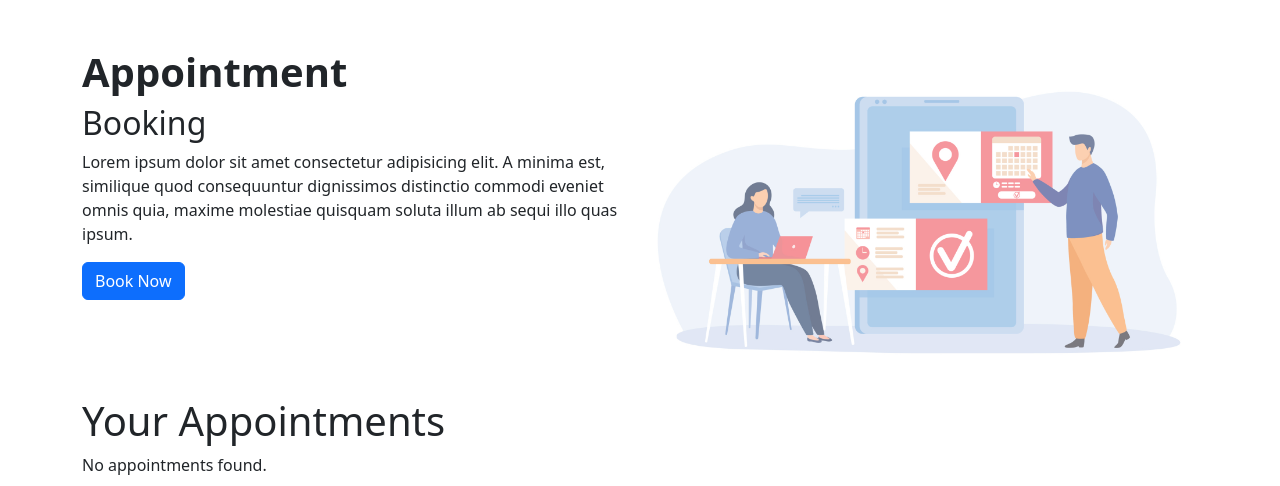
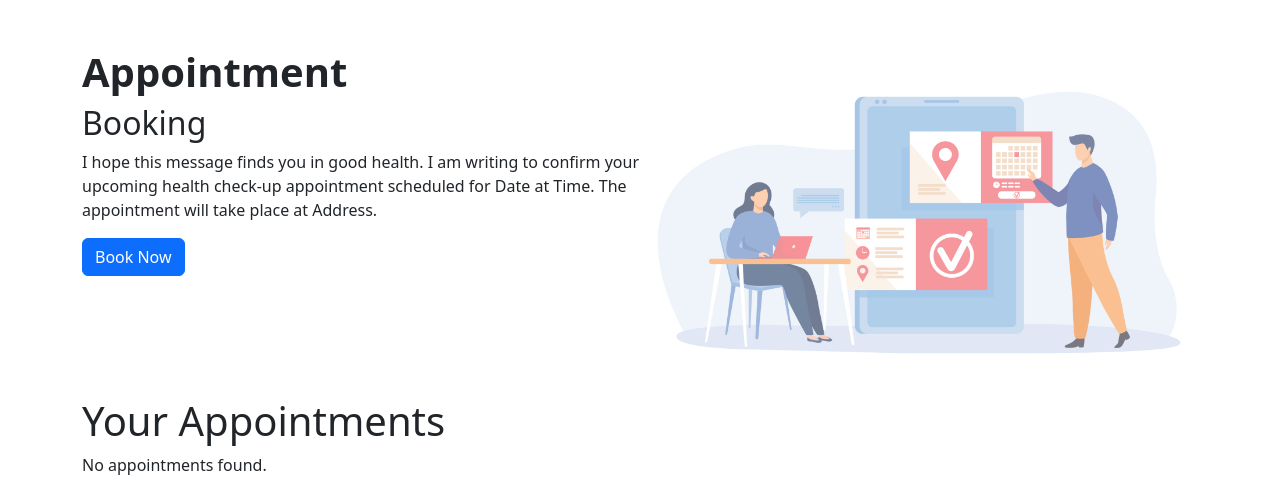
Before and after one commit to Shabbir429/laboratory, a Laravel app: page /yorder in a window 1280 px wide. Shown: the part 91-577 px from the top of the page. Run offline with Laravel 10, Linux system fonts and the light colour scheme; a user stored in the database is signed in; data comes from the database, SQL or seed files in the repository; data that the repository does not hold is empty.

Commit message:
pdf view change

```diff
--- a/app/Http/Controllers/appointmentController.php
+++ b/app/Http/Controllers/appointmentController.php
@@ -84,7 +84,11 @@ class appointmentController extends Controller
     {
         $data=Appointment::find($id);
         $path=$data->path;
-
-        return response()->file(public_path($path), ['content-type' => 'application/pdf']);
+        if($path!=null){
+            return response()->file(public_path($path), ['content-type' => 'application/pdf']);
+        }
+        else{
+            return redirect('/yorder');
+        }
     }
 }
--- a/resources/views/yourord.blade.php
+++ b/resources/views/yourord.blade.php
@@ -53,9 +53,8 @@
             <div class="half-width">
                 <h1><b>Appointment</b></h1>
                 <h2>Booking</h2>
-                <p>Lorem ipsum dolor sit amet consectetur adipisicing elit. A minima est, similique quod consequuntur
-                    dignissimos distinctio commodi eveniet omnis quia, maxime molestiae quisquam soluta illum ab sequi
-                    illo quas ipsum.</p>
+                <p>I hope this message finds you in good health. I am writing to confirm your upcoming health check-up
+                    appointment scheduled for Date at Time. The appointment will take place at Address.</p>
                 <button type="button" class="btn btn-primary" data-bs-toggle="modal" data-bs-target="#exampleModal">
                     Book Now
                 </button>
@@ -163,7 +162,13 @@
                                             @csrf
                                             <button type="submit" class="btn btn-primary me-2" style="width: 120px;">
 
-                                                @php if ($appointment->status === 'Pending') { echo 'Waiting';} else { echo 'View Report';} @endphp
+                                                @php
+                                                    if ($appointment->status === 'Pending') {
+                                                        echo 'Waiting';
+                                                    } else {
+                                                        echo 'View Report';
+                                                    }
+                                                @endphp
                                             </button>
                                         </form>
                                     </div>
```
